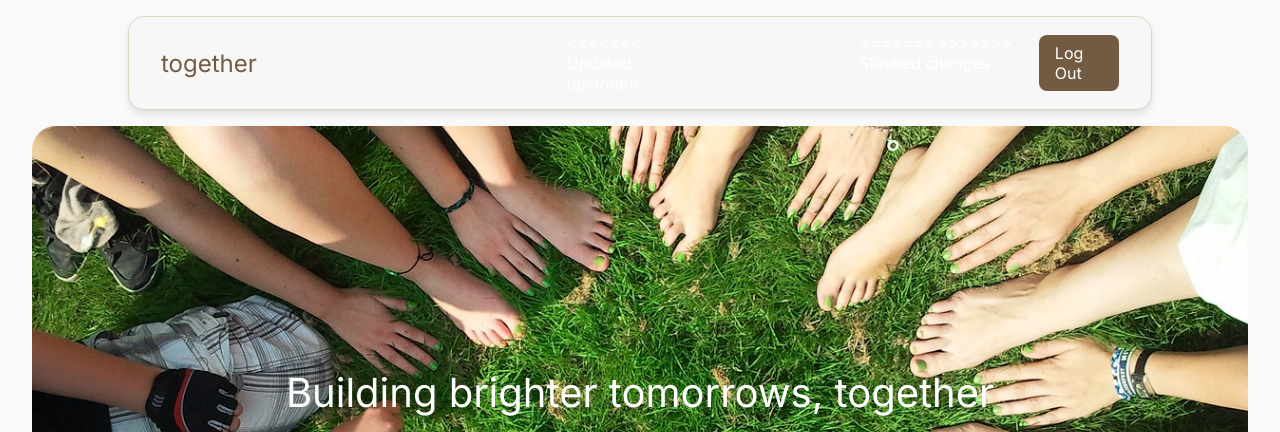
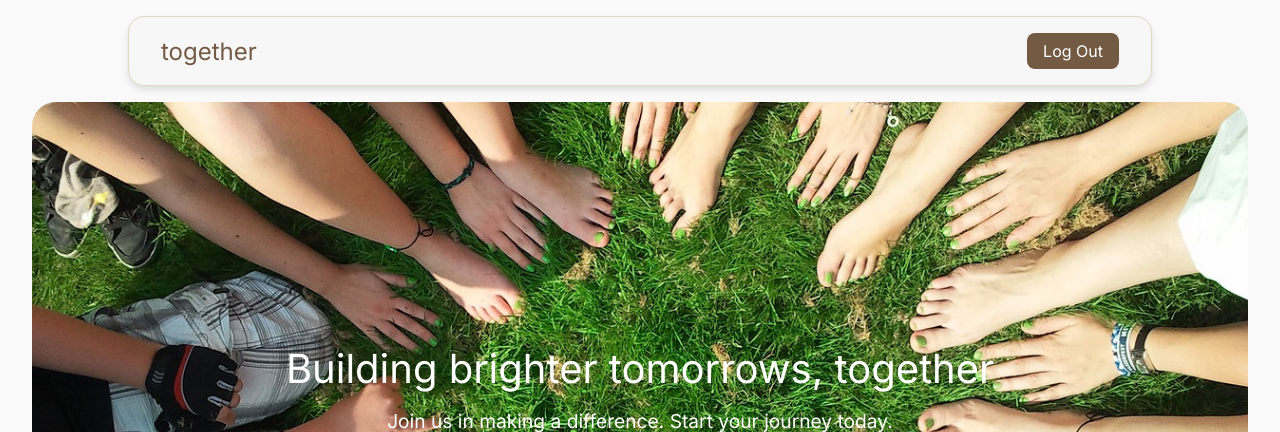
Before and after one commit to sumeaqadraku/together, a PHP site: page /index.php in a window 1280 px wide. Shown: the top 432 px of the page. Run offline with PHP 8.4, Linux system fonts and the light colour scheme; the visitor is signed in with stand-in values (Sample User, id 1); data that the repository does not hold is empty.

Commit message:
Update header.php

```diff
--- a/include/header.php
+++ b/include/header.php
@@ -26,20 +26,7 @@ session_start(); // Filloni sesionin
         <li><a href="resources.php">Resources</a></li>
         <li><a href="contact.php">Contact Us</a></li>
         <li><a href="profile.php">Profile</a></li>
-
-<<<<<<< Updated upstream
-        <?php if (isset($_SESSION['user_role'])): ?>
-            <?php if ($_SESSION['user_role'] == 'admin'): ?>
-                <!-- Menuja për admin -->
-                <li><a href="dashboard.php">Dashboard</a></li>
-            <?php else: ?>
-                <!-- Menuja për user -->
-                <li><a href="profile.php">Profile</a></li>
-            <?php endif; ?>
-        <?php endif; ?>
         <li><a href="booking.php">Booking</a></li>
-=======
->>>>>>> Stashed changes
       </ul>
     </nav>
 
```
